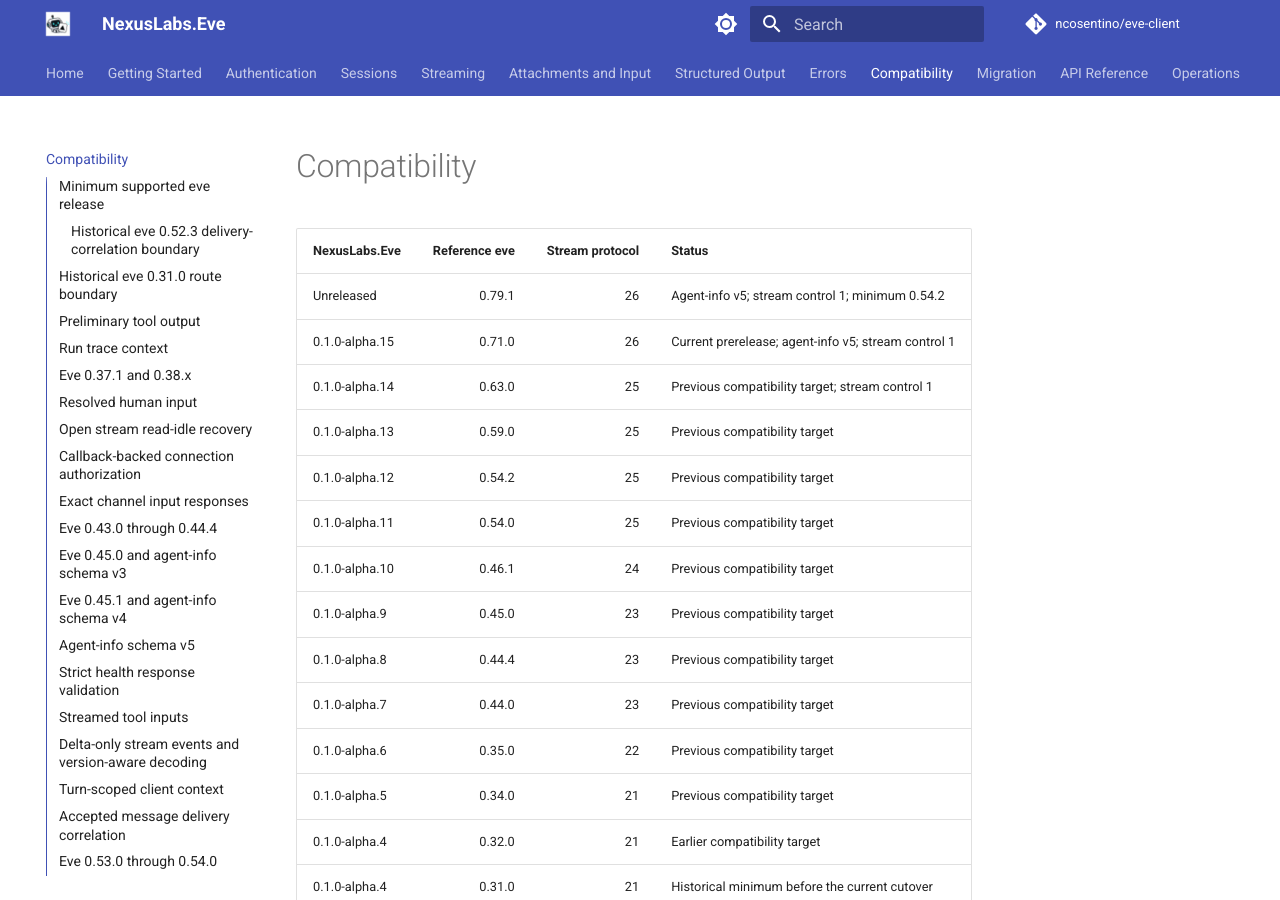
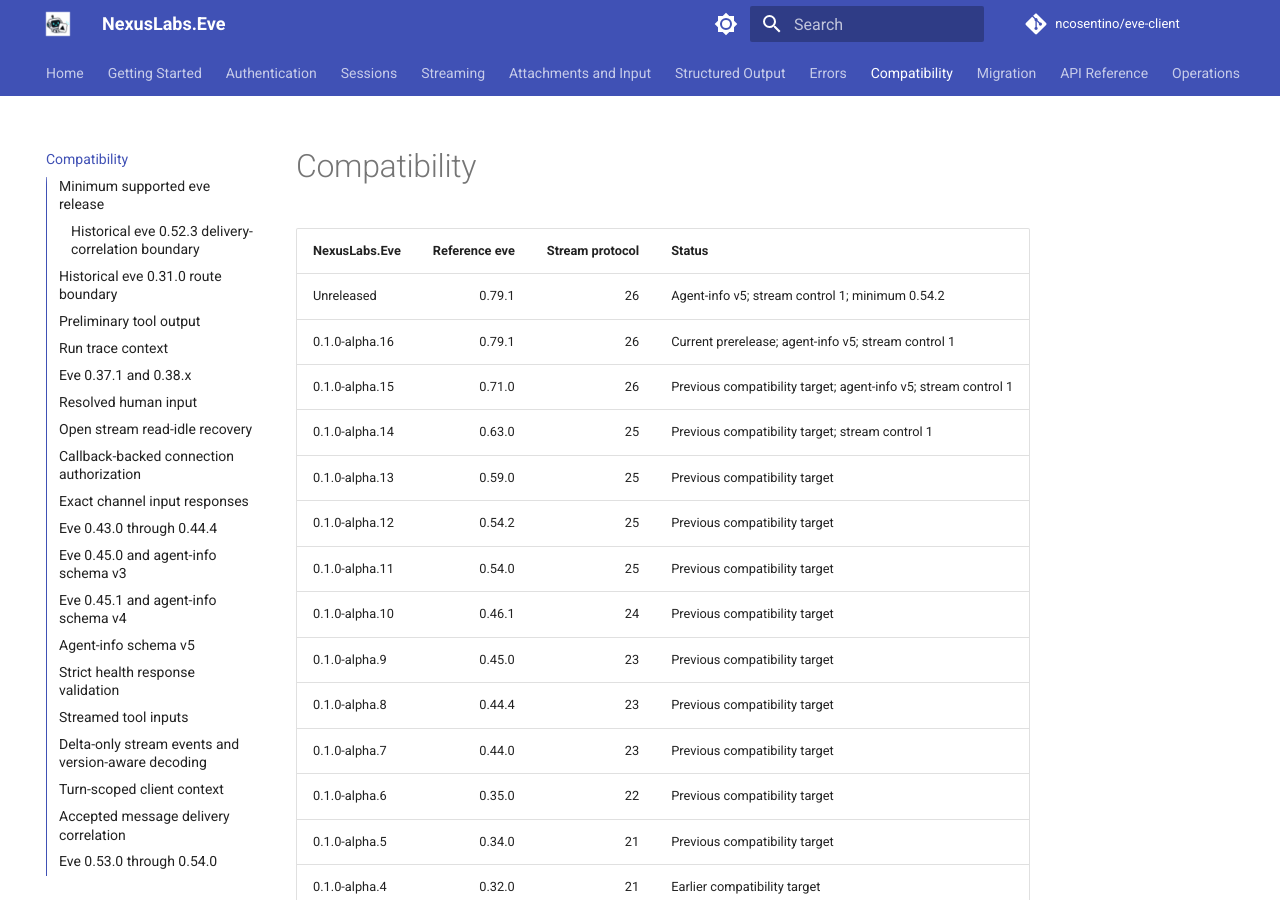
Before and after one commit to ncosentino/eve-client, an MkDocs documentation site: the page built from docs/compatibility.md, in a window 1280 px wide and 900 px high. Built offline with MkDocs 1.6.1 and Material for MkDocs 9.7.7, drawn with Linux system fonts in a browser that asks for light colours; comment, search, counter and statistics services are not loaded.

Commit message:
chore(release): prepare 0.1.0-alpha.16 (#196)
Prepare the incremental release qualified against Eve 0.79.1, resolving all six tracked parity issues.

Co-authored-by: Copilot <223556219+Copilot@users.noreply.github.com>
Copilot-Session: 6f397bc8-d45e-4945-a1f7-eb8d8d91a4fc

```diff
--- a/docs/compatibility.md
+++ b/docs/compatibility.md
@@ -7,7 +7,8 @@ description: Understand supported eve versions, stream protocol compatibility, a
 | NexusLabs.Eve | Reference eve | Stream protocol | Status |
 |---|---:|---:|---|
 | Unreleased | 0.79.1 | 26 | Agent-info v5; stream control 1; minimum 0.54.2 |
-| 0.1.0-alpha.15 | 0.71.0 | 26 | Current prerelease; agent-info v5; stream control 1 |
+| 0.1.0-alpha.16 | 0.79.1 | 26 | Current prerelease; agent-info v5; stream control 1 |
+| 0.1.0-alpha.15 | 0.71.0 | 26 | Previous compatibility target; agent-info v5; stream control 1 |
 | 0.1.0-alpha.14 | 0.63.0 | 25 | Previous compatibility target; stream control 1 |
 | 0.1.0-alpha.13 | 0.59.0 | 25 | Previous compatibility target |
 | 0.1.0-alpha.12 | 0.54.2 | 25 | Previous compatibility target |
--- a/version.json
+++ b/version.json
@@ -1,6 +1,6 @@
 {
   "$schema": "https://raw.githubusercontent.com/dotnet/Nerdbank.GitVersioning/main/src/NerdBank.GitVersioning/version.schema.json",
-  "version": "0.1.0-alpha.15",
+  "version": "0.1.0-alpha.16",
   "publicReleaseRefSpec": [
     "^refs/heads/main$",
     "^refs/tags/v\\d+\\.\\d+\\.\\d+(?:-[0-9A-Za-z.-]+)?$"
```
Also changed, not shown: CHANGELOG.md (+30 -1 lines).
